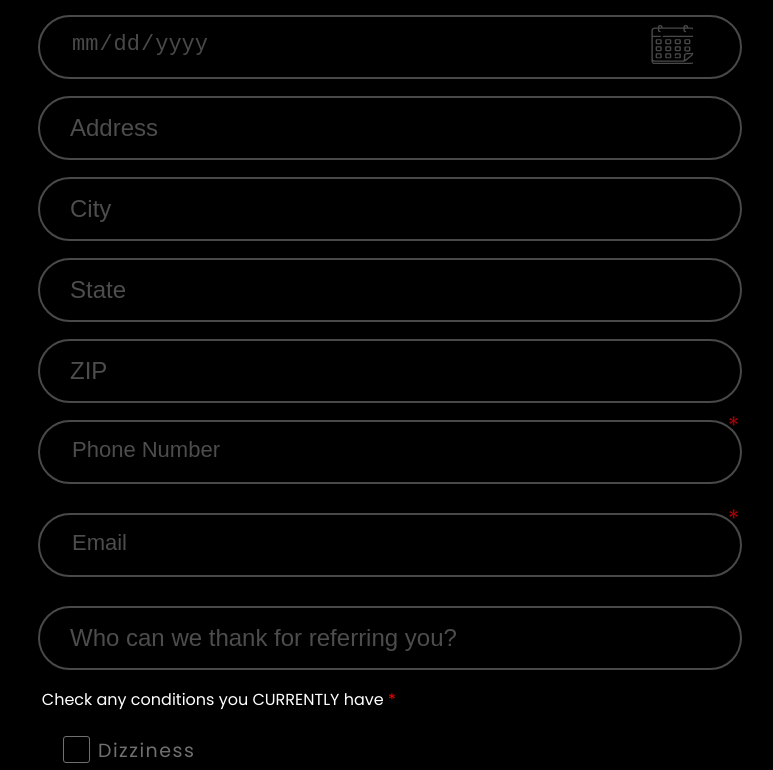
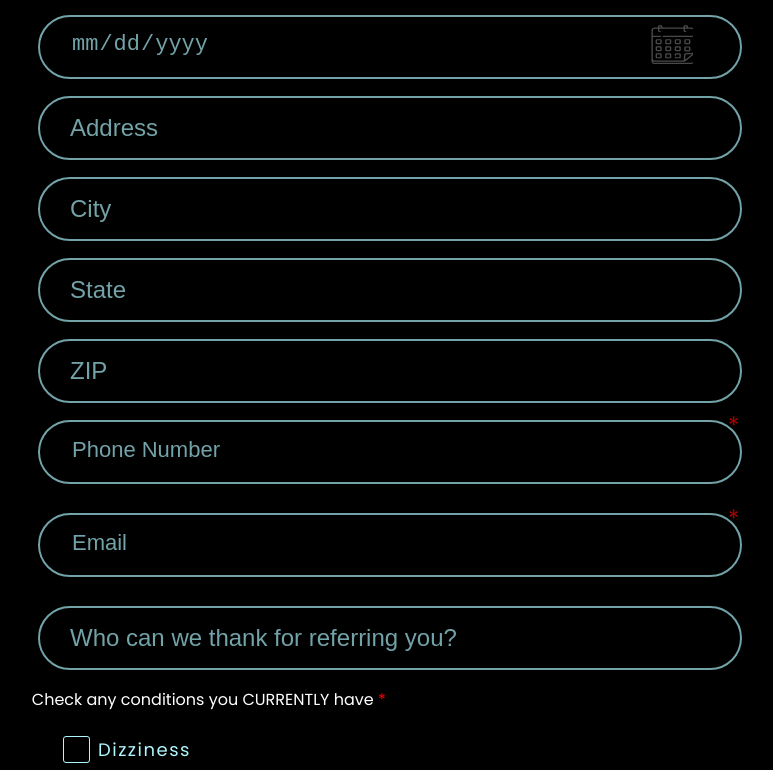
Before and after one commit to Simple2B/cortex-frontend, a React (Create React App) app: page /patient-registration in a window 1280 px wide. Shown: the part 330-1100 px from the top of the page, without its empty margins (250-1023 px from the left). Built offline with nearby package versions, Linux system fonts and the light colour scheme.

Commit message:
add color for inputs and text

```diff
--- a/src/components/PatientRegistration/PatientRegistration.tsx
+++ b/src/components/PatientRegistration/PatientRegistration.tsx
@@ -31,6 +31,7 @@ export default function PatientRegistration(): ReactElement {
   const [phoneError, setPhoneError] = useState('');
 
   const [emailError, setEmailError] = useState('');
+  const [medicationsError, setMedicationsError] = useState('');
 
 
   const itemsConditions = [
@@ -159,12 +160,15 @@ export default function PatientRegistration(): ReactElement {
       setPhoneError("You must enter phone number")
     } else if (email === "") {
       setEmailError("You must enter phone email")
+    } else if (medications === "") {
+      setMedicationsError("You have enter the medication you are taking")
     } else {
       setConditionsError("");
       setFollowingError("");
       setStressfulLevelError("");
       setPhoneError("");
       setEmailError("");
+      setMedicationsError("");
       // authApi.registrationClient(data)
 
       setName('');
@@ -299,6 +303,7 @@ export default function PatientRegistration(): ReactElement {
             <input value={medications} onChange={(e) => { setMedications(e.target.value) }} className="registration_input_data" placeholder="List all current medications" />
             <span className="asterisk positionAsterisk">*</span>
           </div>
+          <div className="reqFormTitleText error">{medicationsError}</div>
 
 
           <div className="reqFormTitleText">This question is used for research purposes. Have you tested positive for COVID-19?</div>
--- a/src/components/PatientRegistration/patientRegistration.css
+++ b/src/components/PatientRegistration/patientRegistration.css
@@ -23,13 +23,17 @@
   height: 84px;
   border-radius: 42px;
   background: transparent;
-  border: 2px solid #707070;
+  border: 2px solid #AEF7FF;
   font-size: 35px;
   text-align: left;
   color: #fff;
   opacity: 0.66;
   padding-left: 30px;
   margin-bottom: 17px;
+}
+
+.registration_input::placeholder , .registration_input input::placeholder{
+  color: #AEF7FF;
 }
 
 .registration_button {
@@ -39,7 +43,7 @@
   height: 96px;
   border-radius: 48px;
   background: linear-gradient(#00e5ff 0%, #085e67 100%);
-  border: 1px solid #707070;
+  border: 1px solid #AEF7FF;
   color: white;
   font-size: 35px;
   cursor: pointer;
@@ -74,7 +78,7 @@
   font-size: 21px;
   text-align: left;
   padding-bottom: 10px;
-  text-indent: 15px;
+  text-indent: 5px;
   text-align: justify;
 }
 
@@ -104,8 +108,8 @@
   padding-left: 35px;
   margin-bottom: 12px;
   cursor: pointer;
-  font-size: 19px;
-  color: #707070;
+  font-size: 18px;
+  color: #AEF7FF;
   letter-spacing: 1.5px;
   -webkit-user-select: none;
   -moz-user-select: none;
@@ -149,7 +153,7 @@
   height: 27px;
   width: 27px;
   background-color: black;
-  border: 1px solid #707070;
+  border: 1px solid #AEF7FF;
   border-radius: 3px;
 }
 
@@ -231,7 +235,7 @@
   margin-bottom: 17px;
   outline: none;
   border: none;
-  border-bottom: 2px solid #707070;
+  border-bottom: 2px solid #AEF7FF;
   background-color: black;
 }
 
@@ -258,7 +262,7 @@
   margin-bottom: 17px;
   outline: none;
   border: none;
-  border-bottom: 2px solid #707070;
+  border-bottom: 2px solid#AEF7FF;
   background-color: black;
 }
 
@@ -282,7 +286,7 @@
   /* background-color: black; */
   opacity: 1;
   border: none;
-  color: #707070;
+  color: #AEF7FF;
   background-color: black;
   outline: none;
   justify-content: left;
@@ -307,7 +311,7 @@ input[type="date"]::-webkit-calendar-picker-indicator {
     position: relative;
     font-size: 24px;
     text-align: left;
-    color: #fff;
+    color: #AEF7FF;
     opacity: 0.66;
     padding-left: 30px;
     margin-bottom: 17px;
@@ -382,7 +386,7 @@ input[type="date"]::-webkit-calendar-picker-indicator {
     font-size: 16px;
     opacity: 1;
     border: none;
-    color: #707070;
+    color: #AEF7FF;
     background-color: black;
     outline: none;
     justify-content: left;
```
Also changed, not shown: src/images/calendar_req_form_client_mob_v.svg.
